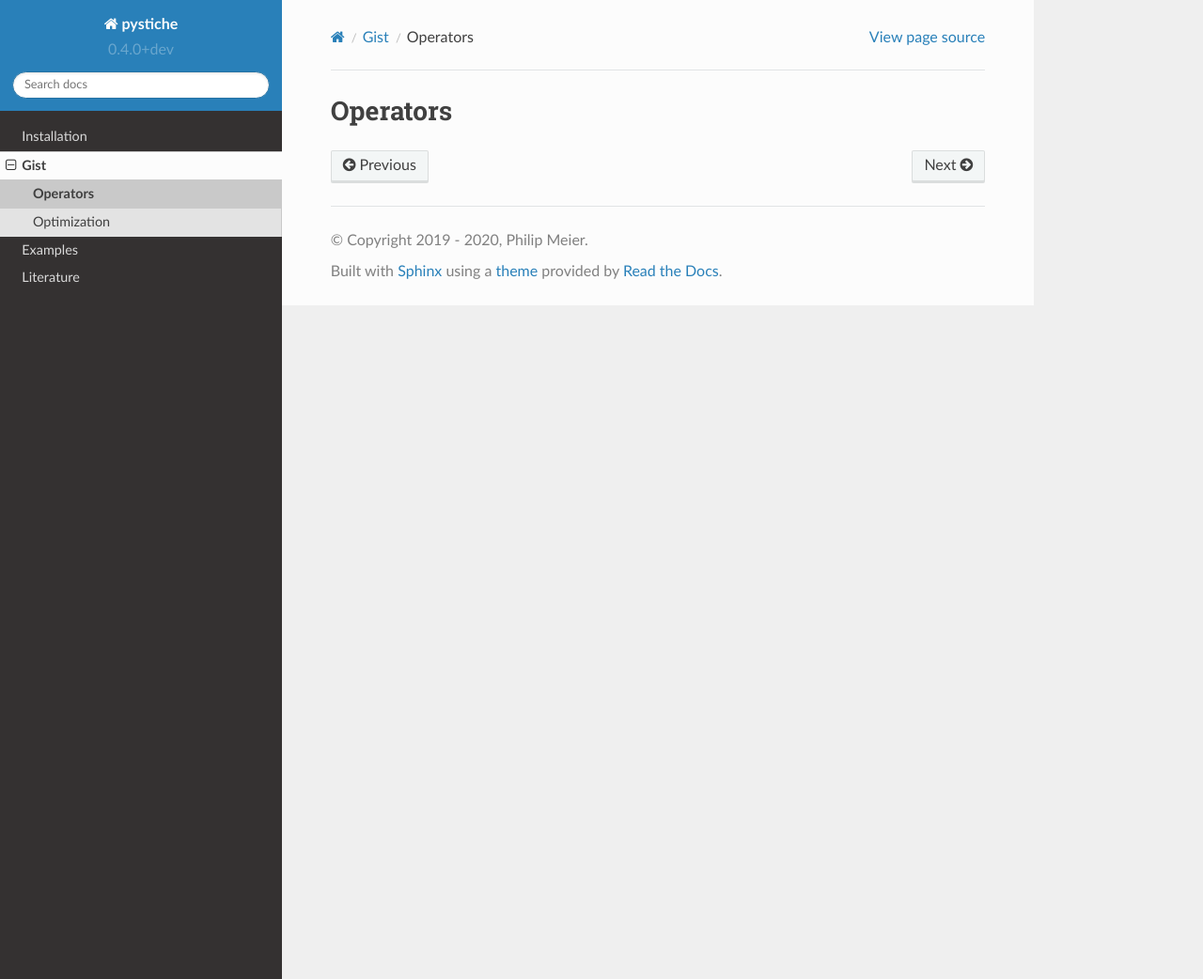
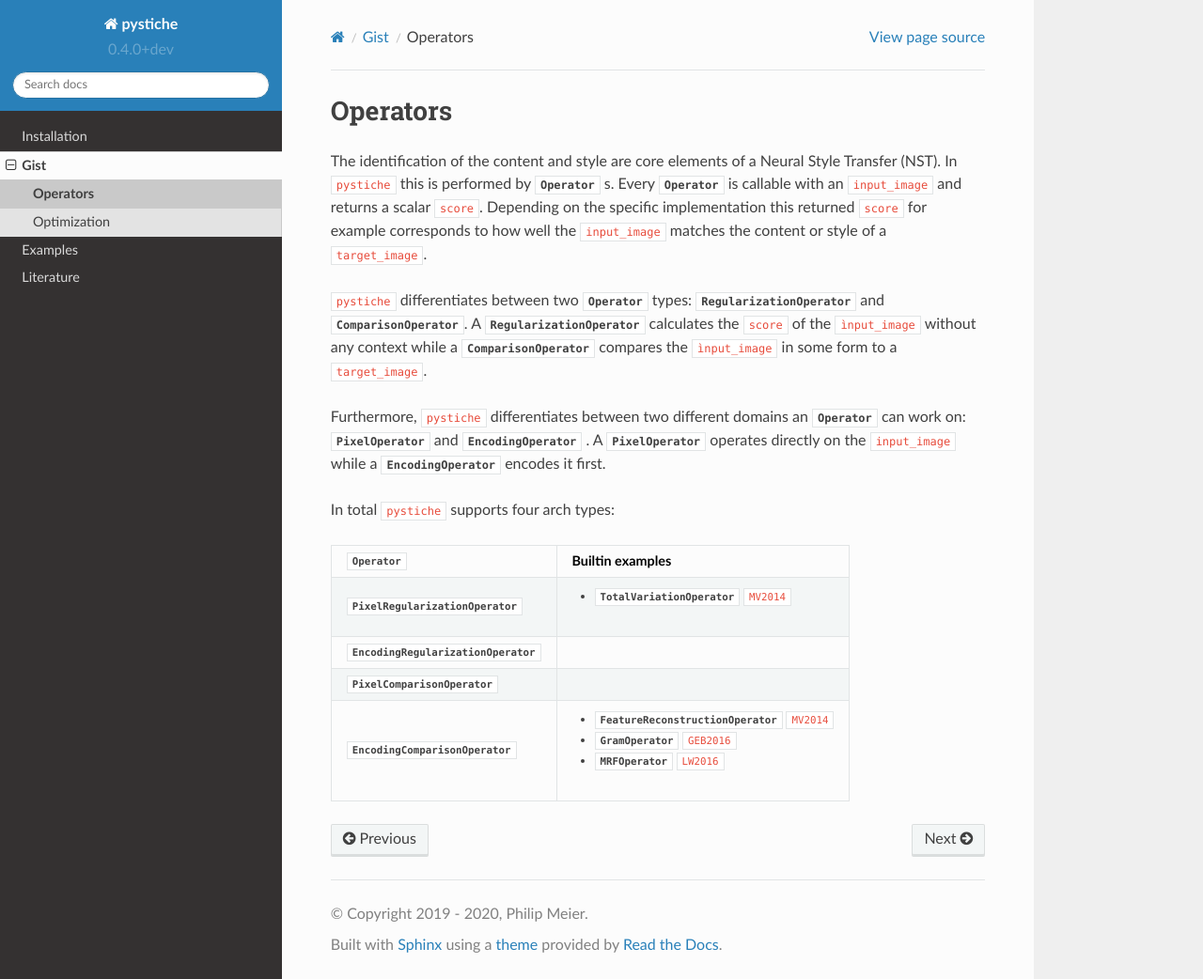
Before and after one commit to pystiche/pystiche, a Sphinx documentation site: the page built from docs/source/ops.rst, in a window 1280 px wide and 1042 px high. Shown: the whole window at 94% size. Built offline with Sphinx 7.4.7 and the Read the Docs theme 2.0.0, drawn with Linux system fonts in a browser that asks for light colours; cross-references to code outside the pages are shown as plain code.

```diff
--- a/docs/source/ops.rst
+++ b/docs/source/ops.rst
@@ -1,2 +1,39 @@
 Operators
 =========
+
+The identification of the content and style are core elements of a Neural Style
+Transfer (NST). In ``pystiche`` this is performed by :class:`~pystiche.ops.op.Operator`
+s. Every :class:`~pystiche.ops.op.Operator` is callable with an ``input_image`` and
+returns a scalar ``score``. Depending on the specific implementation this returned
+``score`` for example corresponds to how well the ``input_image`` matches the content
+or style of a ``target_image``.
+
+``pystiche`` differentiates between two :class:`~pystiche.ops.op.Operator` types:
+:class:`~pystiche.ops.op.RegularizationOperator` and
+:class:`~pystiche.ops.op.ComparisonOperator`. A
+:class:`~pystiche.ops.op.RegularizationOperator` calculates the ``score`` of the
+``ìnput_image`` without any context while a
+:class:`~pystiche.ops.op.ComparisonOperator` compares the ``ìnput_image`` in some form
+to a ``target_image``.
+
+Furthermore, ``pystiche`` differentiates between two different domains an
+:class:`~pystiche.ops.op.Operator` can work on: :class:`~pystiche.ops.op.PixelOperator`
+and :class:`~pystiche.ops.op.EncodingOperator` . A
+:class:`~pystiche.ops.op.PixelOperator` operates directly on the ``input_image`` while
+a :class:`~pystiche.ops.op.EncodingOperator` encodes it first.
+
+In total ``pystiche`` supports four arch types:
+
++----------------------------------------------------------+----------------------------------------------------------------------------------+
+| :class:`~pystiche.ops.op.Operator`                       | Builtin examples                                                                 |
++==========================================================+==================================================================================+
+| :class:`~pystiche.ops.op.PixelRegularizationOperator`    | - :class:`~pystiche.ops.regularization.TotalVariationOperator` :cite:`MV2014`    |
++----------------------------------------------------------+----------------------------------------------------------------------------------+
+| :class:`~pystiche.ops.op.EncodingRegularizationOperator` |                                                                                  |
++----------------------------------------------------------+----------------------------------------------------------------------------------+
+| :class:`~pystiche.ops.op.PixelComparisonOperator`        |                                                                                  |
++----------------------------------------------------------+----------------------------------------------------------------------------------+
+| :class:`~pystiche.ops.op.EncodingComparisonOperator`     | - :class:`~pystiche.ops.comparison.FeatureReconstructionOperator` :cite:`MV2014` |
+|                                                          | - :class:`~pystiche.ops.comparison.GramOperator` :cite:`GEB2016`                 |
+|                                                          | - :class:`~pystiche.ops.comparison.MRFOperator` :cite:`LW2016`                   |
++----------------------------------------------------------+----------------------------------------------------------------------------------+
--- a/docs/source/references.bib
+++ b/docs/source/references.bib
@@ -50,4 +50,14 @@
   eprint    = {1611.07865},
 }
 
+@InProceedings{SID2017,
+  author    = {Semmo, Amir and Isenberg, Tobias and Döllner, Jürgen},
+  booktitle = {Proceedings of the Symposium on Non-Photorealistic Animation and Rendering (NPAR)},
+  title     = {Neural Style Transfer: A Paradigm Shift for Image-Based Artistic Rendering?},
+  year      = {2017},
+  abstract  = {In this meta paper we discuss image-based artistic rendering (IB-AR) based on neural style transfer (NST) and argue, while NST may represent a paradigm shift for IB-AR, that it also has to evolve as an interactive tool that considers the design aspects and mechanisms of artwork production. IB-AR received significant attention in the past decades for visual communication, covering a plethora of techniques to mimic the appeal of artistic media. Example-based rendering represents one the most promising paradigms in IB-AR to (semi-)automatically simulate artistic media with high fidelity, but so far has been limited because it relies on pre-defined image pairs for training or informs only low-level image features for texture transfers. Advancements in deep learning showed to alleviate these limitations by matching content and style statistics via activations of neural network layers, thus making a generalized style transfer practicable. We categorize style transfers within the taxonomy of IB-AR, then propose a semiotic structure to derive a technical research agenda for NSTs with respect to the grand challenges of NPAR. We finally discuss the potentials of NSTs, thereby identifying applications such as casual creativity and art production.},
+  doi       = {10.1145/3092919.3092920},
+  url       = {https://doi.org/10.1145/3092919.3092920},
+}
+
 @Comment{jabref-meta: databaseType:bibtex;}
```
Also changed, not shown: docs/source/gist.rst (+23 -8 lines), docs/source/optim.rst (+28 -0 lines).
